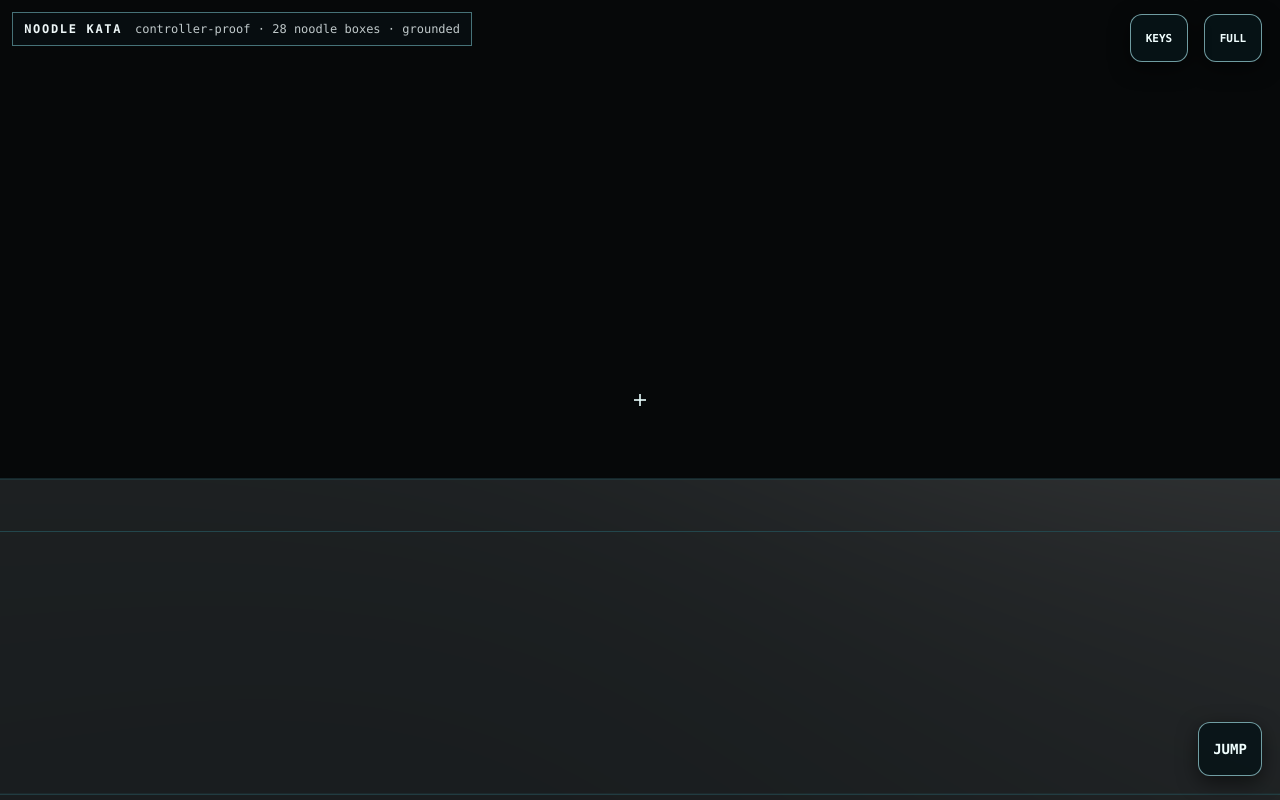
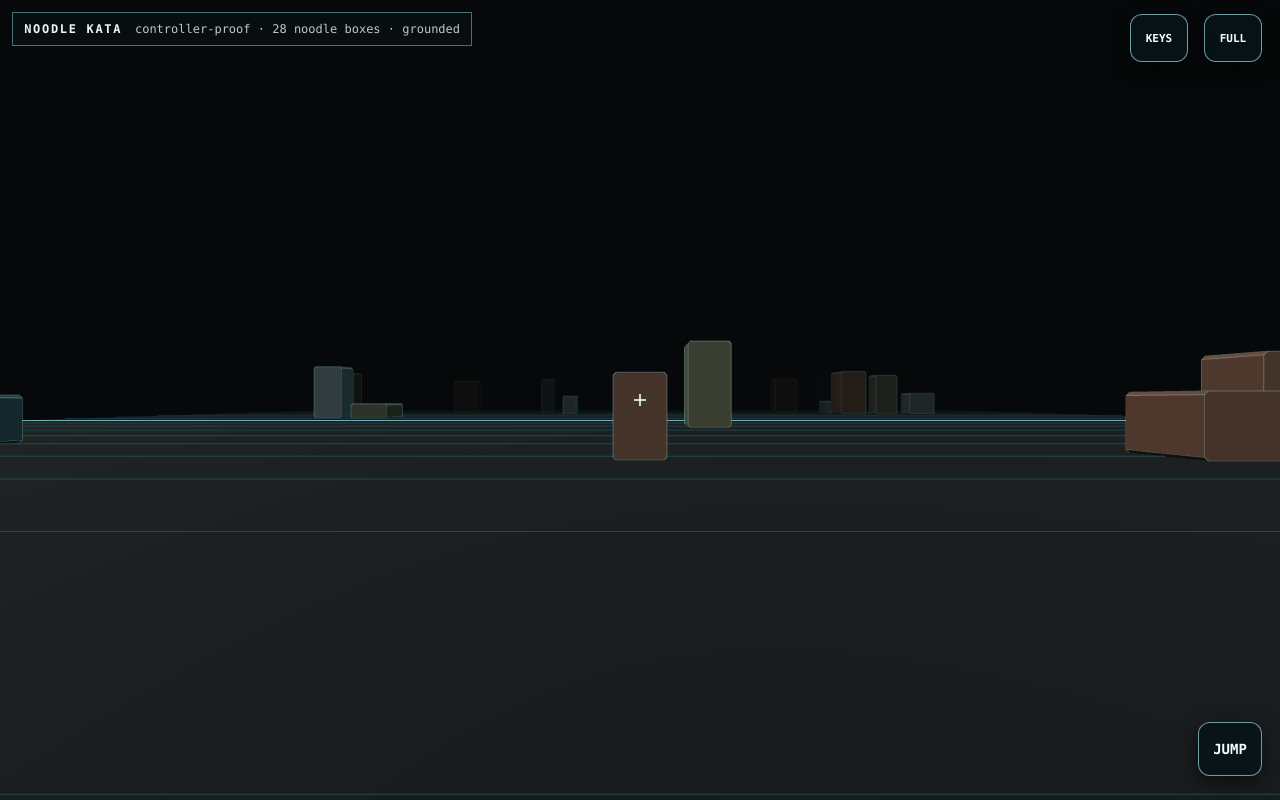
Before and after one commit to Valar05/deterministic-vector-engine, a plain HTML site: page controller.html in a window 1280 px wide. Drawn offline with nearby package versions, Linux system fonts and the light colour scheme; animation ran at ten frames a second.

Commit message:
Face controller spawn into Noodle arena

```diff
--- a/controller.html
+++ b/controller.html
@@ -41,5 +41,15 @@
     <p id="instructions" class="sr-only">Move with W A S D or the left touch stick. Drag the right side to look. Press Space or Jump to jump. The Keys button exposes discrete directional controls for keyboard and assistive technology.</p>
   </main>
   <script type="module" src="./controller.js?v=noodle-controller-v1"></script>
+  <script type="module">
+    const faceArena = () => {
+      if (window.__noodleController) {
+        window.__noodleController.player.yaw = Math.PI;
+        return;
+      }
+      requestAnimationFrame(faceArena);
+    };
+    faceArena();
+  </script>
 </body>
 </html>
```
